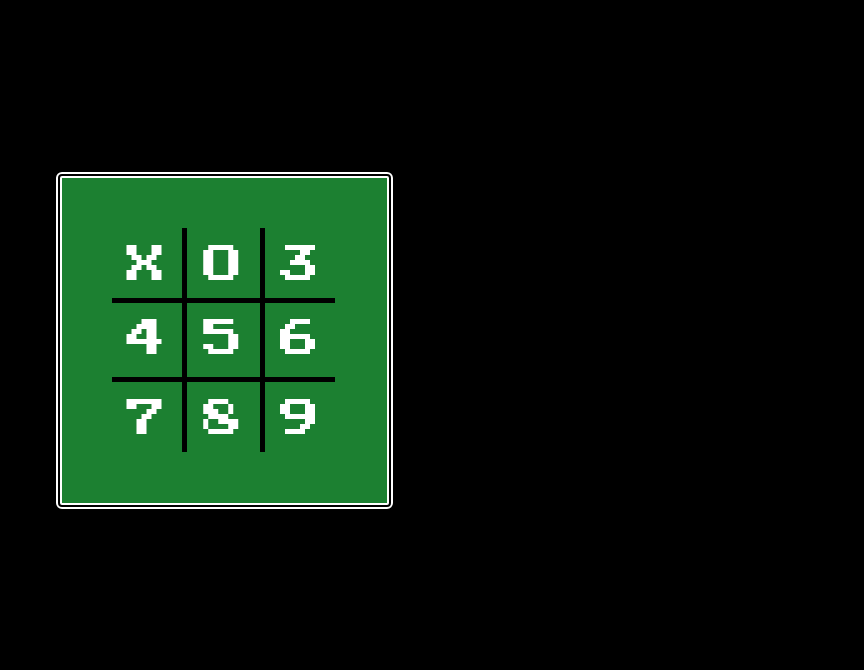
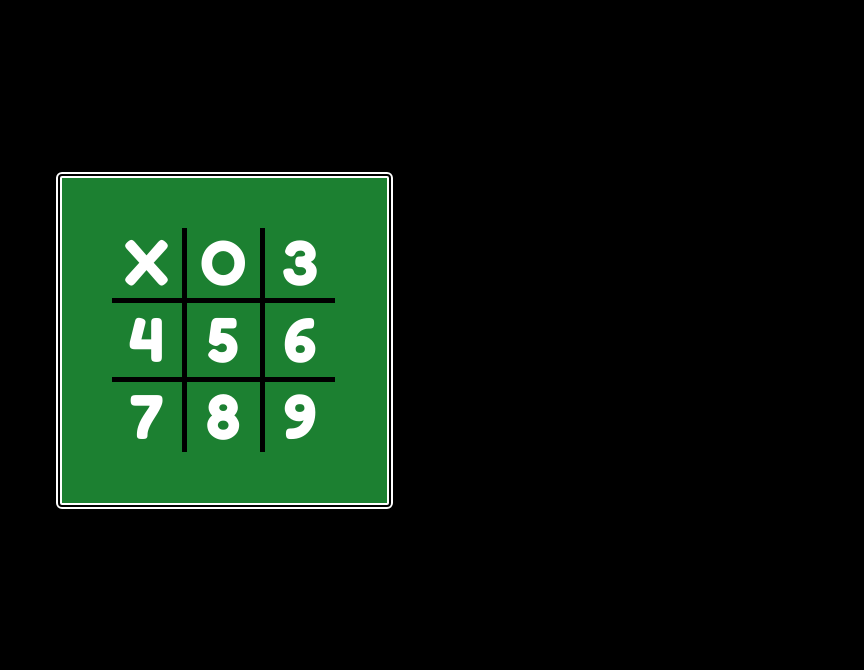
Before and after one commit to JoshZimmerman/tic-tac-toe, a plain HTML site: page index.html in a window 1280 px wide. Shown: the part 86-756 px from the top of the page, without its empty margins (416-1280 px from the left). Drawn offline with Linux system fonts and the light colour scheme.

Commit message:
centered text and changed font

```diff
--- a/index.html
+++ b/index.html
@@ -7,6 +7,7 @@
   <link rel="stylesheet" href="./style.css">
   <link rel="preconnect" href="https://fonts.gstatic.com">
   <link href="https://fonts.googleapis.com/css2?family=Press+Start+2P&display=swap" rel="stylesheet">
+  <link href="https://fonts.googleapis.com/css?family=Fredoka+One|Press+Start+2P&amp;display=swap" rel="stylesheet">
 </head>
 <body>
   <header class="head">
--- a/script.js
+++ b/script.js
@@ -28,9 +28,8 @@ const eventController = (function () {
   }
 
   setSquares();
-//  return {
-//    setSquares: setSquares
-//  };
+  //Might need to merge display and event controllers if too much code
+  //is duplicated or shared in global
 })();
 
 //eventController.setSquares();
--- a/style.css
+++ b/style.css
@@ -64,10 +64,12 @@ body {
   width: 75px;
   background-color: transparent;
   box-sizing: border-box;
-  text-align:center;
-  line-height: 75px;
-  font-size: 40px;
+  font-size: 60px;
   cursor: pointer;
+  display: flex;
+  justify-content: center;
+  align-items: center;
+  font-family: 'Fredoka One', cursive;
 }
 
 .top {
```
